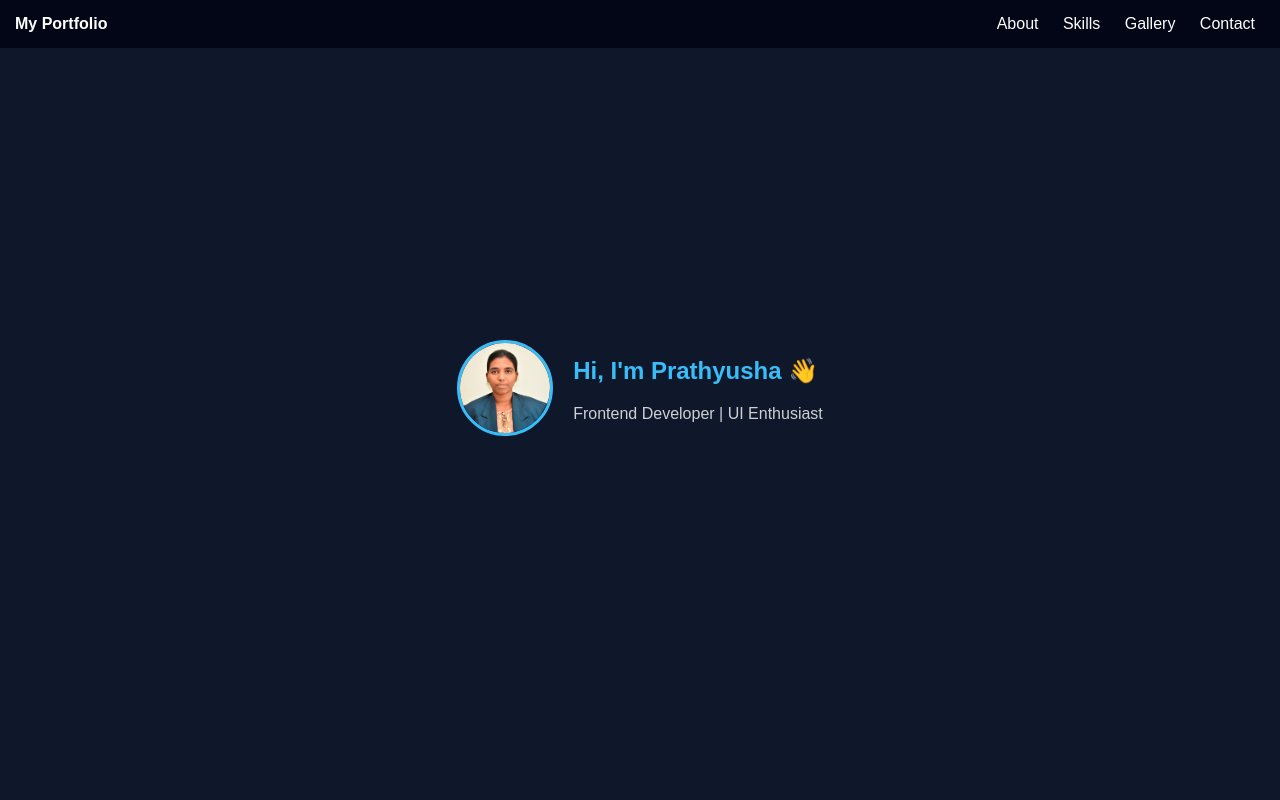
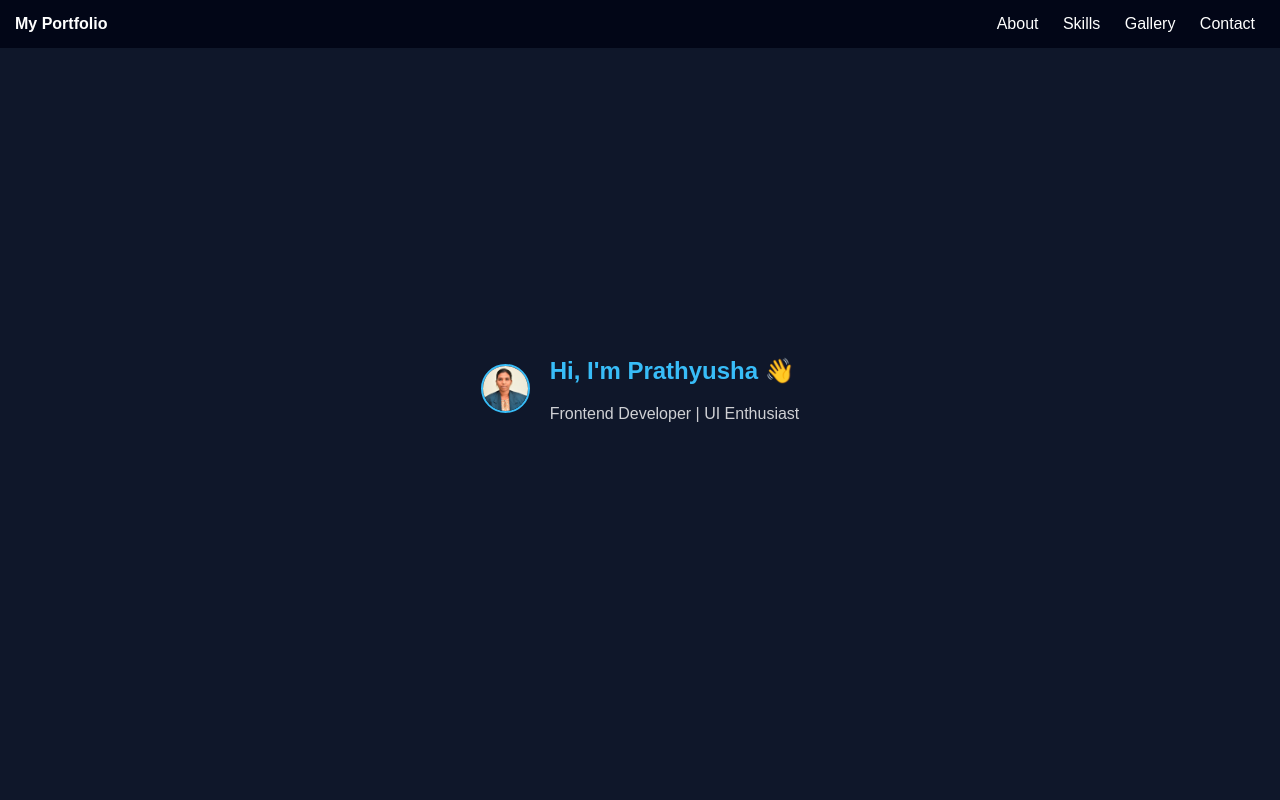
Before and after one commit to reddy-prathyusha/portfolio, a plain HTML site: page index.html in a window 1280 px wide. Shown: the top 800 px of the page. Drawn offline with Linux system fonts and the light colour scheme.

Commit message:
Update index.html

```diff
--- a/index.html
+++ b/index.html
@@ -45,11 +45,11 @@
 
 /* Small profile image */
 .profile-img {
-  width: 90px;          /* small size */
-  height: 90px;
+  width: 45px;          /* small size */
+  height: 45px;
   border-radius: 50%;  /* circle */
   object-fit: cover;
-  border: 3px solid #38bdf8;
+  border: 2px solid #38bdf8;
 }
 
 /* Optional: align text nicely */
```
